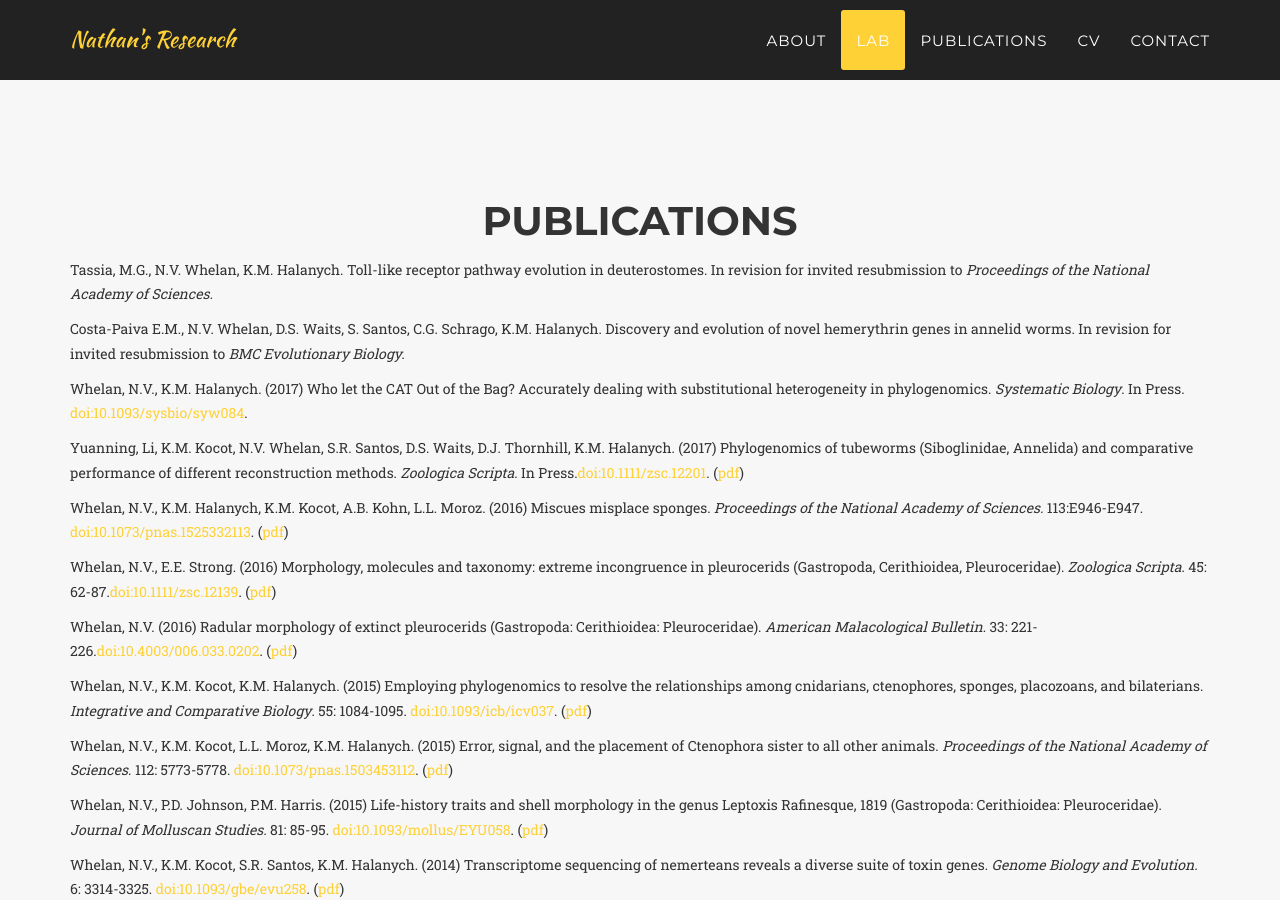
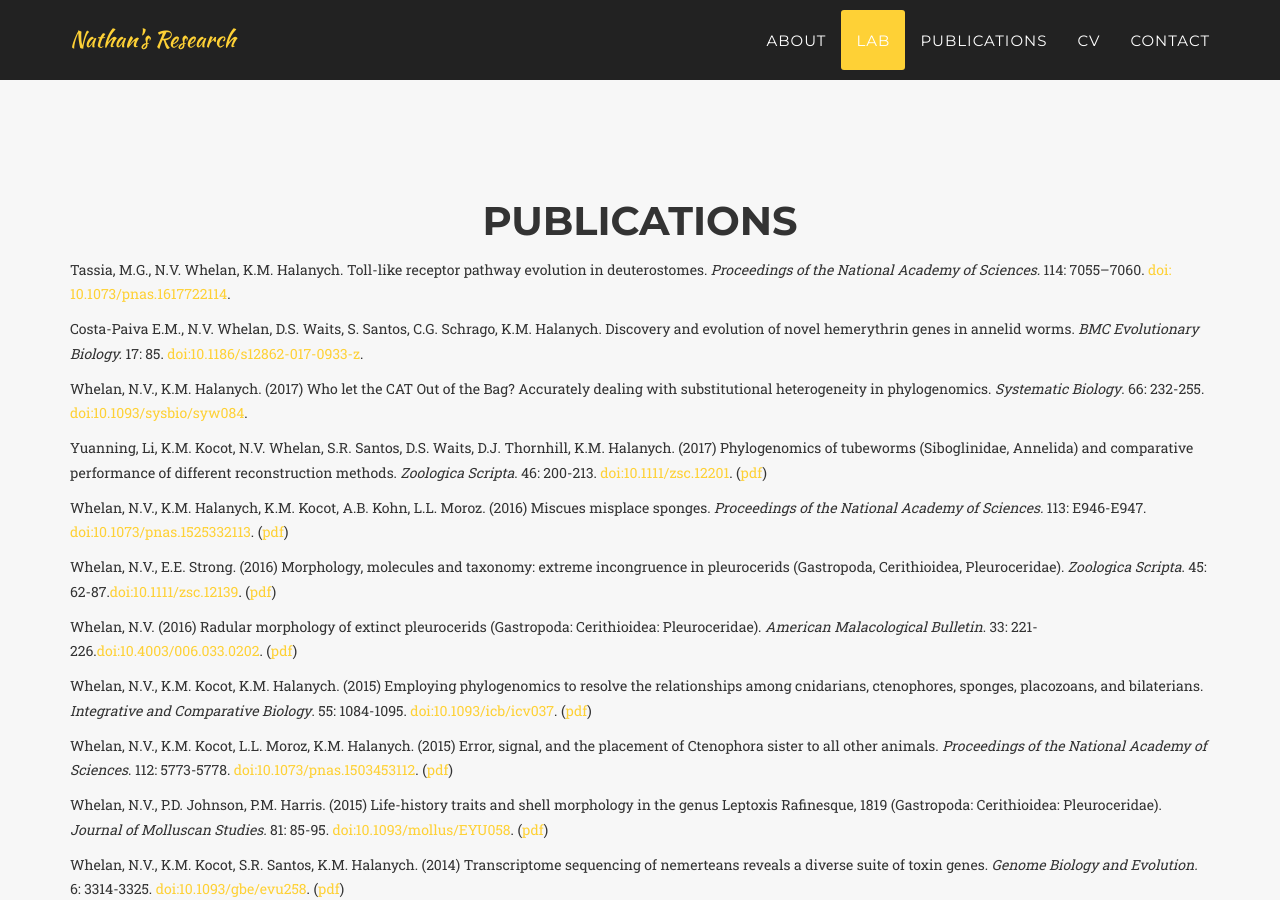
Before and after one commit to NathanWhelan/nathanwhelan.github.io, a Jekyll site: the page built from index.html, in a window 1280 px wide and 900 px high, scrolled down 3658 px. Built offline with Jekyll 4.4.1, drawn with Linux system fonts in a browser that asks for light colours; some web fonts are replaced.

```diff
--- a/_includes/publications.html
+++ b/_includes/publications.html
@@ -8,23 +8,23 @@
             </div>
 
 <div class="box"><div class="box-title"></div><div class="box-body">
-	<p> Tassia, M.G., N.V. Whelan, K.M. Halanych. Toll-like receptor pathway evolution in deuterostomes. In revision for invited resubmission to <i>Proceedings of the National Academy of Sciences.</i></p>
+	<p> Tassia, M.G., N.V. Whelan, K.M. Halanych. Toll-like receptor pathway evolution in deuterostomes. <i>Proceedings of the National Academy of Sciences.</i> 114: 7055–7060. <a href="http://dx.doi.org/10.1073/pnas.1617722114">doi: 10.1073/pnas.1617722114</a>.</p>
 </div><div class="box-footer"> </div></div>
 
 <div class="box"><div class="box-title"></div><div class="box-body">
-	<p> Costa-Paiva E.M., N.V. Whelan, D.S. Waits, S. Santos, C.G. Schrago, K.M. Halanych. Discovery and evolution of novel hemerythrin genes in annelid worms. In revision for invited resubmission to <i>BMC Evolutionary Biology.</i> </p>
+	<p> Costa-Paiva E.M., N.V. Whelan, D.S. Waits, S. Santos, C.G. Schrago, K.M. Halanych. Discovery and evolution of novel hemerythrin genes in annelid worms. <i>BMC Evolutionary Biology.</i> 17: 85. <a href="http://dx.doi.org/10.1186/s12862-017-0933-z">doi:10.1186/s12862-017-0933-z</a>.</p>
 </div><div class="box-footer"> </div></div>
 
 <div class="box"><div class="box-title"></div><div class="box-body">
-	<p> Whelan, N.V., K.M. Halanych. (2017) Who let the CAT Out of the Bag? Accurately dealing with substitutional heterogeneity in phylogenomics. <i>Systematic Biology</i>. In Press. <a href="http://dx.doi.org/10.1093/sysbio/syw084">doi:10.1093/sysbio/syw084</a>.</p>
+	<p> Whelan, N.V., K.M. Halanych. (2017) Who let the CAT Out of the Bag? Accurately dealing with substitutional heterogeneity in phylogenomics. <i>Systematic Biology</i>. 66: 232-255. <a href="http://dx.doi.org/10.1093/sysbio/syw084">doi:10.1093/sysbio/syw084</a>.</p>
 </div><div class="box-footer"> </div></div>
 
 <div class="box"><div class="box-title"></div><div class="box-body">
-	<p> Yuanning, Li, K.M. Kocot, N.V. Whelan, S.R. Santos, D.S. Waits, D.J. Thornhill, K.M. Halanych. (2017) Phylogenomics of tubeworms (Siboglinidae, Annelida) and comparative performance of different reconstruction methods. <i>Zoologica Scripta</i>. In Press.<a href="http://dx.doi.org/10.1111/zsc.12201">doi:10.1111/zsc.12201</a>. (<a href="nathanwhelan.github.io/assests/Li_et_al_2016_Siboglinidae_phylogenomics.pdf">pdf</a>)</p>
+	<p> Yuanning, Li, K.M. Kocot, N.V. Whelan, S.R. Santos, D.S. Waits, D.J. Thornhill, K.M. Halanych. (2017) Phylogenomics of tubeworms (Siboglinidae, Annelida) and comparative performance of different reconstruction methods. <i>Zoologica Scripta</i>. 46: 200-213. <a href="http://dx.doi.org/10.1111/zsc.12201">doi:10.1111/zsc.12201</a>. (<a href="nathanwhelan.github.io/assests/Li_et_al_2016_Siboglinidae_phylogenomics.pdf">pdf</a>)</p>
 </div><div class="box-footer"> </div></div>
 
 <div class="box"><div class="box-title"></div><div class="box-body">
-	<p> Whelan, N.V., K.M. Halanych, K.M. Kocot, A.B. Kohn, L.L. Moroz. (2016) Miscues misplace sponges. <i>Proceedings of the National Academy of Sciences.</i> 113:E946-E947. <a href="http://dx.doi.org/10.1073/pnas.1525332113">doi:10.1073/pnas.1525332113</a>. (<a href="nathanwhelan.github.io/assests/Halanych_et_al_2016_miscues_misplace_sponges.pdf">pdf</a>) </p>
+	<p> Whelan, N.V., K.M. Halanych, K.M. Kocot, A.B. Kohn, L.L. Moroz. (2016) Miscues misplace sponges. <i>Proceedings of the National Academy of Sciences.</i> 113: E946-E947. <a href="http://dx.doi.org/10.1073/pnas.1525332113">doi:10.1073/pnas.1525332113</a>. (<a href="nathanwhelan.github.io/assests/Halanych_et_al_2016_miscues_misplace_sponges.pdf">pdf</a>) </p>
 </div><div class="box-footer"> </div></div>
 
 <div class="box"><div class="box-title"></div><div class="box-body">
```
